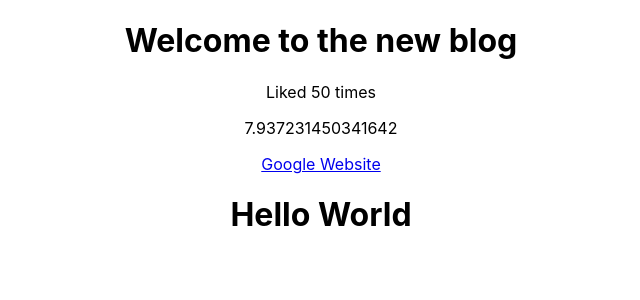
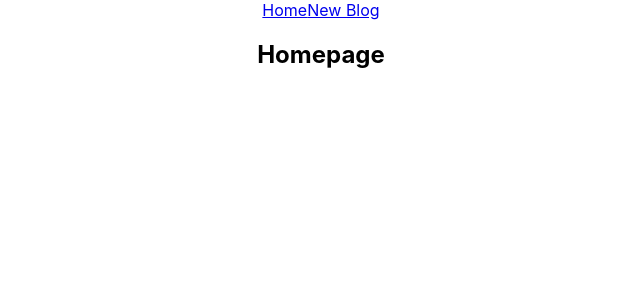
Before and after one commit to macosta2015/NETNinja-react-, a React (Create React App) app in the folder ninjareact/: page / in a window 1280 px wide. Shown: the top 300 px of the page, without its empty margins (319-959 px from the left). Built offline with nearby package versions, Linux system fonts and the light colour scheme.

Commit message:
Making changes

```diff
--- a/ninjareact/src/App.js
+++ b/ninjareact/src/App.js
@@ -1,5 +1,6 @@
 import './App.css';
-// import React from 'react'
+import Navbar from './Navbar'
+import Home from './Home'
 
 function App() {
   const title = "Welcome to the new blog"
@@ -8,14 +9,20 @@
 
   return (
     <div className="App">
+      <Navbar />
+
+
+
       <div className="content">
-        <h1>{ title }</h1>
+        <Home />
+
+
+        {/* EARLIER REACT LESSONS */}
+        {/* <h1>{ title }</h1>
         <p> Liked {likes} times</p>
         <p> {Math.random() * 10} </p>
-
         <a href={link}> Google Website</a>
-
-        <h1>Hello World</h1>
+        <h1>Hello World</h1> */}
       </div>
     </div>
   );
--- /dev/null
+++ b/ninjareact/src/Home.js
@@ -0,0 +1,9 @@
+const Home = () => {
+    return (
+        <div className="Home">
+            <h2>Homepage</h2>
+        </div>
+    );
+}
+
+export default Home;
--- /dev/null
+++ b/ninjareact/src/Navbar.js
@@ -0,0 +1,12 @@
+const Navbar = () => {
+    return (
+        <nav className="navbar">
+            <div className="links">
+                <a href="/">Home</a>
+                <a href="/create">New Blog</a>
+            </div>
+        </nav>
+    );
+}
+
+export default Navbar;
```
